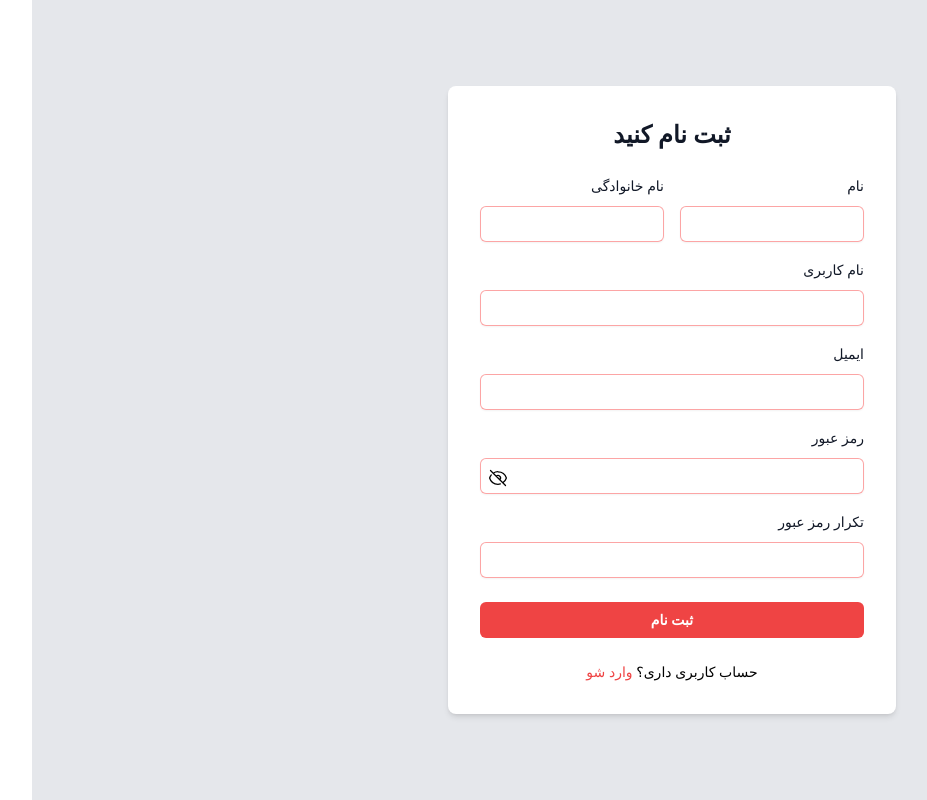
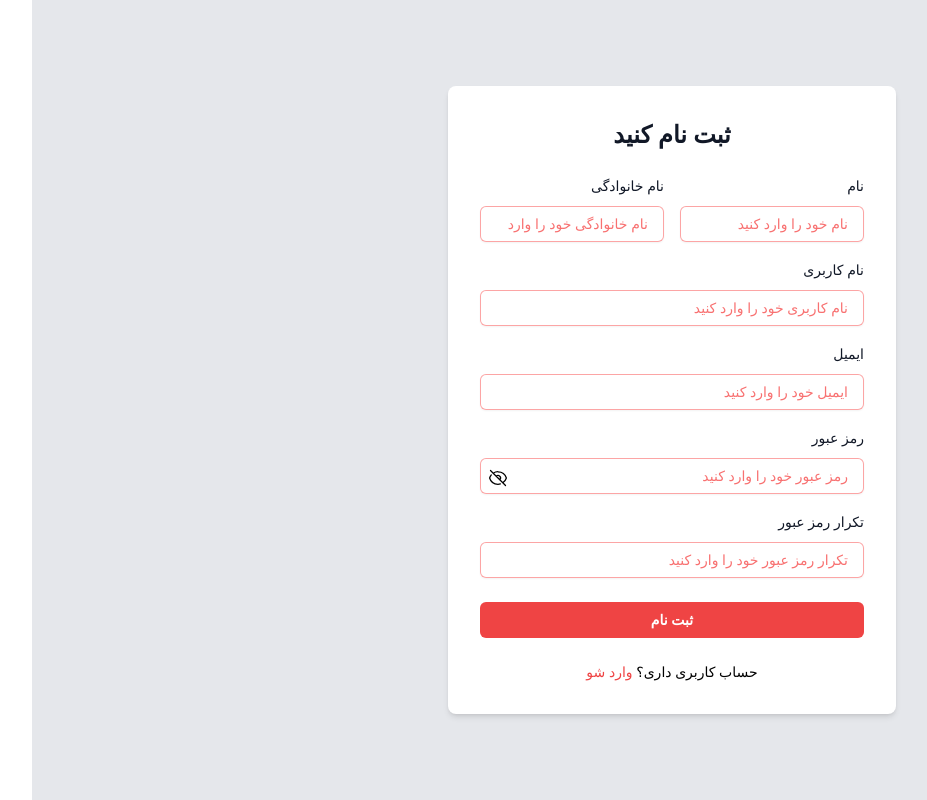
Before and after one commit to ArtinAsadzade/shop_app, a React (Vite) app: page /loginRegister in a window 1280 px wide. Both pictures are taken after a click on the element "یکی بساز". Shown: the whole page, without its empty margins (55-982 px from the left). Built offline with nearby package versions, Linux system fonts and the light colour scheme; no server answers; the HTML template or start-up script is replaced by a standard one.

Commit message:
Fix texts

```diff
--- a/src/components/LoginSignUp/LogionComponent.jsx
+++ b/src/components/LoginSignUp/LogionComponent.jsx
@@ -25,6 +25,7 @@ export default function LoginComponent({
             type="text"
             required
             className="block w-full rounded-md border-0 py-1.5 text-gray-900 shadow-sm ring-1 p-4 pl-7 ring-inset ring-red-300 placeholder:text-red-400 focus:ring-2 outline-none focus:ring-inset focus:ring-red-500 sm:text-sm sm:leading-6"
+            placeholder="نام کاربری یا ایمیل خود را وارد کنید"
           />
         </div>
       </div>
@@ -58,6 +59,7 @@ export default function LoginComponent({
             autoComplete="current-password"
             required
             className="block w-full rounded-md border-0 py-1.5 text-gray-900 shadow-sm ring-1 ring-inset ring-red-300 p-4 pl-10 placeholder:text-red-400 focus:ring-2 outline-none focus:ring-inset focus:ring-red-500 sm:text-sm sm:leading-6"
+            placeholder="رمز عبور خود را وارد کنید"
           />
         </div>
       </div>
--- a/src/components/LoginSignUp/SignUpComponent.jsx
+++ b/src/components/LoginSignUp/SignUpComponent.jsx
@@ -30,6 +30,7 @@ export default function SignUpComponent({
               type="text"
               required
               className="block w-full rounded-md border-0 py-1.5 text-gray-900 shadow-sm ring-1 p-4 pl-7 ring-inset ring-red-300 placeholder:text-red-400 focus:ring-2 outline-none focus:ring-inset focus:ring-red-500 sm:text-sm sm:leading-6"
+              placeholder="نام خود را وارد کنید"
             />
           </div>
         </div>
@@ -49,6 +50,7 @@ export default function SignUpComponent({
               type="text"
               required
               className="block w-full rounded-md border-0 py-1.5 text-gray-900 shadow-sm ring-1 p-4 pl-7 ring-inset ring-red-300 placeholder:text-red-400 focus:ring-2 outline-none focus:ring-inset focus:ring-red-500 sm:text-sm sm:leading-6"
+              placeholder="نام خانوادگی خود را وارد کنید"
             />
           </div>
         </div>
@@ -69,6 +71,7 @@ export default function SignUpComponent({
             type="text"
             required
             className="block w-full rounded-md border-0 py-1.5 text-gray-900 shadow-sm ring-1 p-4 pl-7 ring-inset ring-red-300 placeholder:text-red-400 focus:ring-2 outline-none focus:ring-inset focus:ring-red-500 sm:text-sm sm:leading-6"
+            placeholder="نام کاربری خود را وارد کنید"
           />
         </div>
       </div>
@@ -85,9 +88,10 @@ export default function SignUpComponent({
             onChange={handleValueChanges}
             id="email"
             name="email"
-            type="text"
+            type="email"
             required
             className="block w-full rounded-md border-0 py-1.5 text-gray-900 shadow-sm ring-1 p-4 pl-7 ring-inset ring-red-300 placeholder:text-red-400 focus:ring-2 outline-none focus:ring-inset focus:ring-red-500 sm:text-sm sm:leading-6"
+            placeholder="ایمیل خود را وارد کنید"
           />
         </div>
       </div>
@@ -120,7 +124,8 @@ export default function SignUpComponent({
             type={showPassword ? "text" : "password"}
             autoComplete="current-password"
             required
-            className="block w-full rounded-md border-0 py-1.5 text-gray-900 shadow-sm ring-1 ring-inset ring-red-300 p-4 pl-10 placeholder:text-red-400 focus:ring-2 outline-none focus:ring-inset focus:ring-red-500 sm:text-sm sm:leading-6 border-none"
+            className="block w-full rounded-md border-0 py-1.5 text-gray-900 shadow-sm ring-1 ring-inset ring-red-300 p-4 pl-10 placeholder:text-red-400 focus:ring-2 outline-none focus:ring-inset focus:ring-red-500 sm:text-sm sm:leading-6"
+            placeholder="رمز عبور خود را وارد کنید"
           />
         </div>
       </div>
@@ -142,7 +147,8 @@ export default function SignUpComponent({
             type="password"
             autoComplete="current-password"
             required
-            className="block w-full rounded-md border-0 py-1.5 text-gray-900 shadow-sm ring-1 ring-inset ring-red-300 p-4 pl-10 placeholder:text-red-400 focus:ring-2 outline-none focus:ring-inset focus:ring-red-500 sm:text-sm sm:leading-6 border-none"
+            className="block w-full rounded-md border-0 py-1.5 text-gray-900 shadow-sm ring-1 ring-inset ring-red-300 p-4 pl-10 placeholder:text-red-400 focus:ring-2 outline-none focus:ring-inset focus:ring-red-500 sm:text-sm sm:leading-6"
+            placeholder="تکرار رمز عبور خود را وارد کنید"
           />
         </div>
       </div>
--- a/src/pages/Login.jsx
+++ b/src/pages/Login.jsx
@@ -48,7 +48,7 @@ export default function Login() {
       } else {
         setShowToast(true);
         setToast({
-          msg: "نام کاربری یا رمز شما اشتباه است",
+          msg: "نام کاربری یا رمز عبور اشتباه است",
           icon: <XMarkIcon className="w-5 text-red-500" />,
         });
         setTimeout(() => {
@@ -57,9 +57,23 @@ export default function Login() {
       }
     } else {
       if (isEmailTaken) {
-        console.log(isEmailTaken);
+        setShowToast(true);
+        setToast({
+          msg: "ایمیل وارد شده قبلاً ثبت شده است",
+          icon: <XMarkIcon className="w-5 text-red-500" />,
+        });
+        setTimeout(() => {
+          setShowToast(false);
+        }, 5000);
       } else if (isUserNameTaken) {
-        console.log(isUserNameTaken);
+        setShowToast(true);
+        setToast({
+          msg: "نام کاربری وارد شده قبلاً ثبت شده است",
+          icon: <XMarkIcon className="w-5 text-red-500" />,
+        });
+        setTimeout(() => {
+          setShowToast(false);
+        }, 5000);
       }
     }
   }, [isEmailTaken, isLogin, isUserNameTaken, loginView, navigate]);
@@ -81,7 +95,7 @@ export default function Login() {
   return (
     <>
       <YesOrNo
-        title="میتونید با کاربر تست وارد بشید (ادمین)"
+        title="می‌توانید با کاربر تست وارد شوید (ادمین)"
         desc="نام کاربری: Test User || رمز عبور: 123"
         button={false}
         show={show}
```
